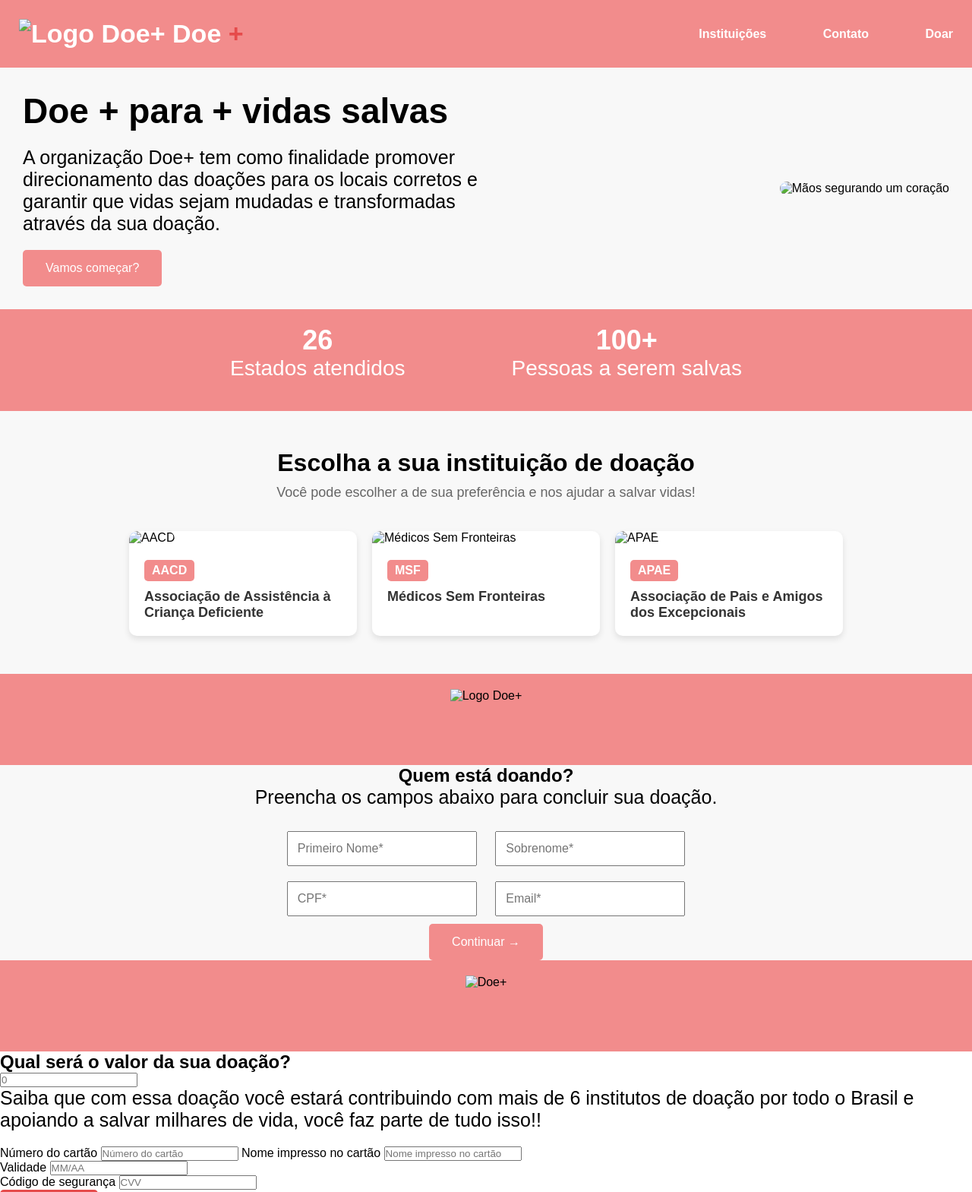
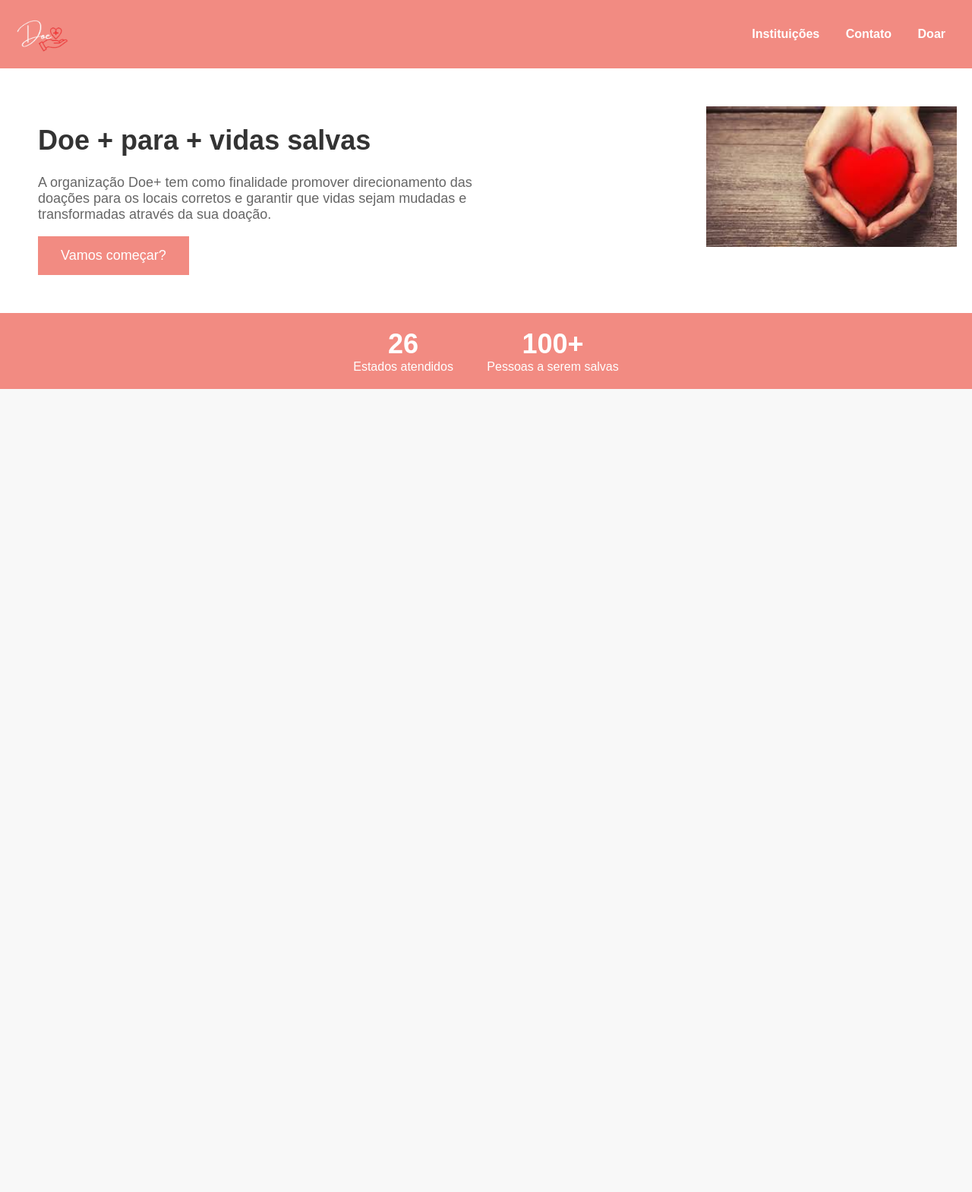
Before and after one commit to drecodes2025/DOE--, a website: page doe/index.html in a window 1280 px wide. Shown: the top 1569 px of the page at 76% size. After the commit the page ends 800 px from the top, so only its background shows below. Drawn offline with Linux system fonts and the light colour scheme.

Commit message:
adição de novos arquivos

```diff
--- a/doe/index.html
+++ b/doe/index.html
@@ -3,119 +3,107 @@
 <head>
     <meta charset="UTF-8">
     <meta name="viewport" content="width=device-width, initial-scale=1.0">
+    <link rel="icon" href="icone.png" type="image/png">
     <title>Doe+</title>
-    <link rel="icon" href="icone.png" type="image/png">
-    <link rel="stylesheet" href="style.css">
+    <style>
+        body {
+            font-family: Arial, sans-serif;
+            margin: 0;
+            padding: 0;
+            background-color: #f8f8f8;
+        }
+        .header {
+            background-color: #f28b82;
+            padding: 20px;
+            display: flex;
+            justify-content: space-between;
+            align-items: center;
+        }
+        .header img {
+            height: 50px;
+        }
+        .header nav a {
+            color: white;
+            margin: 0 15px;
+            text-decoration: none;
+            font-weight: bold;
+        }
+        .main {
+            display: flex;
+            justify-content: space-between;
+            padding: 50px;
+            background-color: white;
+        }
+        .main .text {
+            max-width: 50%;
+        }
+        .main .text h1 {
+            font-size: 36px;
+            color: #333;
+        }
+        .main .text p {
+            font-size: 18px;
+            color: #666;
+        }
+        .main .text button {
+            background-color: #f28b82;
+            color: white;
+            border: none;
+            padding: 15px 30px;
+            font-size: 18px;
+            cursor: pointer;
+        }
+        .main .image {
+            max-width: 40%;
+        }
+        .main .image img {
+            width: 110%;
+        }
+        .footer {
+            background-color: #f28b82;
+            color: white;
+            text-align: center;
+            padding: 20px;
+        }
+        .footer div {
+            display: inline-block;
+            margin: 0 20px;
+        }
+        .footer div span {
+            display: block;
+            font-size: 36px;
+            font-weight: bold;
+        }
+    </style>
 </head>
 <body>
-    <header>
-        <div class="logo">
-            <img src="caminho/para/sua-logo.png" alt="Logo Doe+" class="logo-img">
-            Doe <span class="plus">+</span>
-        </div>
+    <header class="header">
+        <img src="logo.png" alt="Doe+ Logo">
         <nav>
             <a href="#">Instituições</a>
             <a href="#">Contato</a>
             <a href="#">Doar</a>
         </nav>
     </header>
-    <main>
-        <section class="intro">
-            <div class="content">
+    <main class="main">
+        <div class="text">
             <h1>Doe + para + vidas salvas</h1>
             <p>A organização Doe+ tem como finalidade promover direcionamento das doações para os locais corretos e garantir que vidas sejam mudadas e transformadas através da sua doação.</p>
             <button>Vamos começar?</button>
         </div>
         <div class="image">
-                <img src="caminho/para/imagem.png" alt="Mãos segurando um coração">
+            <img src="img3.jpg" alt="Hands holding a heart">
         </div>
-        </section>
-        <section class="stats">
-            <div class="stat">
-                <h2>26</h2>
-                <p>Estados atendidos</p>
-            </div>
-            <div class="stat">
-                <h2>100+</h2>
-                <p>Pessoas a serem salvas</p>
-            </div>
-        </section>
-        <section class="institutions">
-            <h2>Escolha a sua instituição de doação</h2>
-            <p>Você pode escolher a de sua preferência e nos ajudar a salvar vidas!</p>
-            <div class="cards">
-                <div class="card">
-                    <img src="caminho/para/aacd.png" alt="AACD">
-                    <div class="card-content">
-                        <span class="tag">AACD</span>
-                        <h3>Associação de Assistência à Criança Deficiente</h3>
-                    </div>
-                </div>
-                <div class="card">
-                    <img src="caminho/para/msf.png" alt="Médicos Sem Fronteiras">
-                    <div class="card-content">
-                        <span class="tag">MSF</span>
-                        <h3>Médicos Sem Fronteiras</h3>
-                    </div>
-                </div>
-                <div class="card">
-                    <img src="caminho/para/apae.png" alt="APAE">
-                    <div class="card-content">
-                        <span class="tag">APAE</span>
-                        <h3>Associação de Pais e Amigos dos Excepcionais</h3>
-                    </div>
-                </div>
-            </div>
-        </section>
-        <section class="donation-form">
-            <div class="donation-header">
-                <img src="caminho/para/logo.png" alt="Logo Doe+" class="logo-img">
-            </div>
-            <h2>Quem está doando?</h2>
-            <p>Preencha os campos abaixo para concluir sua doação.</p>
-            <form>
-                <div class="form-group">
-                    <input type="text" placeholder="Primeiro Nome*" required>
-                    <input type="text" placeholder="Sobrenome*" required>
-                </div>
-                <div class="form-group">
-                    <input type="text" placeholder="CPF*" required>
-                    <input type="email" placeholder="Email*" required>
-                </div>
-                <button type="submit">Continuar <span>→</span></button>
-            </form>
-        </section>
     </main>
-    <section class="donation-section">
-        <div class="donation-header">
-            <img src="caminho/para/logo-doe-plus.png" alt="Doe+" class="logo-img" />
-        </div>
-        <div class="donation-container">
-            <div class="donation-left">
-                <h2>Qual será o valor da sua doação?</h2>
-                <input type="number" class="donation-input" placeholder="0" />
-                <p class="donation-text">
-                    Saiba que com essa doação você estará contribuindo com mais de 6 institutos de doação por todo o Brasil e apoiando a salvar milhares de vida, você faz parte de tudo isso!!
-                </p>
-            </div>
-            <div class="donation-right">
-                <label>Número do cartão</label>
-                <input type="text" placeholder="Número do cartão" />
-                <label>Nome impresso no cartão</label>
-                <input type="text" placeholder="Nome impresso no cartão" />
-                <div class="card-details">
+    <footer class="footer">
         <div>
-                        <label>Validade</label>
-                        <input type="text" placeholder="MM/AA" />
+            <span>26</span>
+            Estados atendidos
         </div>
         <div>
-                        <label>Código de segurança</label>
-                        <input type="text" placeholder="CVV" />
+            <span>100+</span>
+            Pessoas a serem salvas
         </div>
-                </div>
-                <button class="donation-button">Continuar</button>
-            </div>
-        </div>
-    </section>
+    </footer>
 </body>
 </html>
--- a/doe/style.css
+++ /dev/null
@@ -1,224 +0,0 @@
-* {
-  margin: 0;
-  padding: 0;
-  box-sizing: border-box;
-}
-
-body {
-  font-family: Arial, sans-serif;
-}
-
-header {
-  background-color: #f28c8c;
-  display: flex;
-  justify-content: space-between;
-  align-items: center;
-  padding: 25px;
-  color: white;
-}
-
-.logo {
-  font-size: 34px;
-  font-weight: bold;
-}
-
-.plus {
-  color: #e64b4b;
-}
-
-nav a {
-  color: white;
-  text-decoration: none;
-  margin-left: 70px;
-  font-weight: bold;
-}
-
-.intro {
-  display: flex;
-  align-items: center;
-  justify-content: space-between;
-  padding: 30px;
-  background-color: #f8f8f8;
-}
-
-.content {
-  max-width: 50%;
-}
-
-h1 {
-  font-size: 46px;
-  margin-bottom: 20px;
-}
-
-p {
-  font-size: 25px;
-  margin-bottom: 20px;
-}
-
-button {
-  background-color: #f28c8c;
-  color: white;
-  border: none;
-  padding: 15px 30px;
-  font-size: 16px;
-  cursor: pointer;
-  border-radius: 5px;
-}
-
-button:hover {
-  background-color: #e64b4b;
-}
-
-.image img {
-  width: 100%;
-  max-width: 500px;
-  border-radius: 10px;
-}
-
-.stats {
-  display: flex;
-  justify-content: center;
-  background-color: #f28c8c;
-  color: white;
-  padding: 20px 0;
-}
-
-.stat {
-  margin: 0 70px;
-  text-align: center;
-}
-
-.stat h2 {
-  font-size: 36px;
-}
-
-.stat p {
-  font-size: 28px;
-}
-
-@media (max-width: 768px) {
-  .intro {
-      flex-direction: column;
-      text-align: center;
-  }
-
-  .content {
-      max-width: 100%;
-  }
-
-  .image img {
-      max-width: 300px;
-  }
-}
-
-.institutions {
-  text-align: center;
-  padding: 50px 20px;
-  background-color: #f8f8f8;
-}
-
-.institutions h2 {
-  font-size: 32px;
-  margin-bottom: 10px;
-}
-
-.institutions p {
-  font-size: 18px;
-  color: #666;
-  margin-bottom: 40px;
-}
-
-.cards {
-  display: flex;
-  justify-content: center;
-  gap: 20px;
-  flex-wrap: wrap;
-}
-
-.card {
-  background-color: white;
-  border-radius: 10px;
-  box-shadow: 0 4px 8px rgba(0, 0, 0, 0.1);
-  overflow: hidden;
-  width: 300px;
-  text-align: left;
-}
-
-.card img {
-  width: 100%;
-  height: auto;
-  border-top-left-radius: 10px;
-  border-top-right-radius: 10px;
-}
-
-.card-content {
-  padding: 20px;
-}
-
-.tag {
-  background-color: #f28c8c;
-  color: white;
-  padding: 5px 10px;
-  font-weight: bold;
-  border-radius: 5px;
-  display: inline-block;
-  margin-bottom: 10px;
-}
-
-.card h3 {
-  font-size: 18px;
-  color: #333;
-}
-
-.donation-header {
-  background-color: #f28c8c;
-  padding: 20px;
-  text-align: center;
-  width: 100%;
-  display: flex;
-  justify-content: center;
-}
-
-.donation-header img {
-  height: 80px;
-}
-
-.donation-form {
-  text-align: center;
-  padding: 0 0px 0px 0px;
-  background-color: #f8f8f8;
-  display: flex;
-  flex-direction: column;
-  align-items: center;
-}
-
-.donation-form input {
-  margin: 10px;
-  padding: 12px;
-  width: 250px;
-  font-size: 16px;
-}
-
-button[type="submit"] {
-  background-color: #f28c8c;
-  color: white;
-  padding: 15px 30px;
-  font-size: 16px;
-  cursor: pointer;
-  border-radius: 5px;
-  border: none;
-}
-
-.donation-button {
-  background-color: #e64b4b;
-  padding: 15px 30px;
-  font-size: 16px;
-  border: none;
-  color: white;
-  cursor: pointer;
-  border-radius: 5px;
-}
-
-.donation-button:hover {
-  background-color: #e64b4b;
-}
```
Also changed, not shown: doe/img3.jpg (added). Lines whose indentation alone changed are shown as unchanged.
